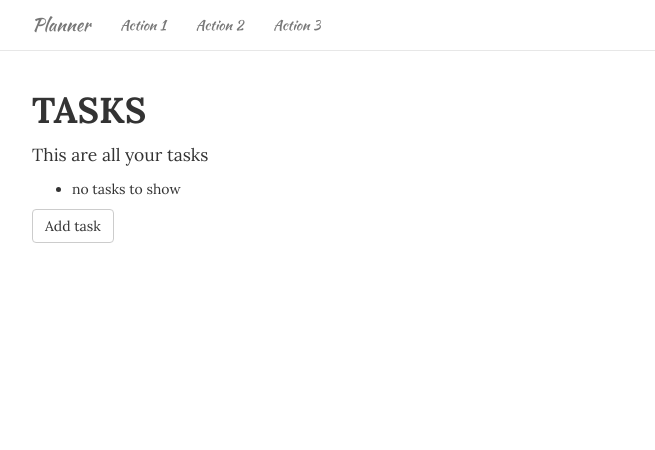
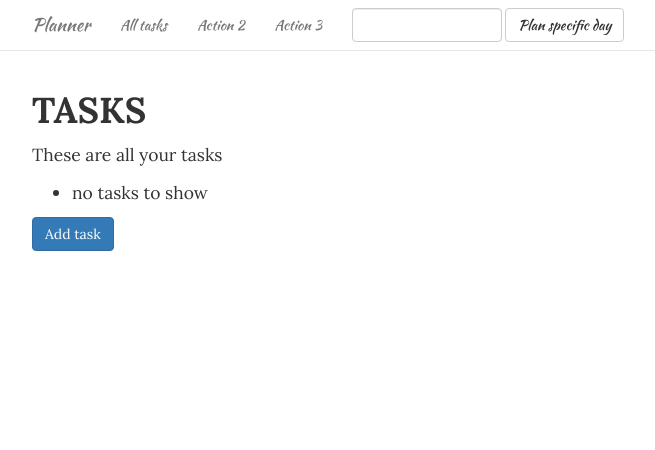
Before and after one commit to roxel/pydiary, a Flask app: page /planner/ in a window 1280 px wide. Shown: the top 450 px of the page, without its empty margins (263-918 px from the left). Run offline with Flask 2, Linux system fonts and the light colour scheme; data that the repository does not hold is empty; parts of the project's set-up code (start-up, migrations or seed data) failed here and were passed over; some libraries are stand-ins or nearby versions.

Commit message:
day planner picker

```diff
--- a/app/planner/views.py
+++ b/app/planner/views.py
@@ -14,8 +14,11 @@ def show_index():
     return render_template("planner/index.html", tasks=tasks)
 
 
-@planner.route('/<regex("[0-9]{4}-[0-9]{2}-[0-9]{2}"):date_string>')
-def show_tasks_by_date(date_string):
+@planner.route('/date')
+@planner.route('/date/<regex("[0-9]{4}-[0-9]{2}-[0-9]{2}"):date_string>')
+def show_tasks_by_date(date_string=None):
+    if not date_string:
+        date_string = request.args['date']
     try:
         date = get_date_from_date_string(date_string)
     except ValueError:
@@ -26,8 +29,7 @@ def show_tasks_by_date(date_string):
 
 
 @planner.route('/add', methods=['GET', 'POST'])
-@planner.route('/<regex("[0-9]{4}-[0-9]{2}-[0-9]{2}"):date_string>/add', methods=['GET', 'POST'])
-def add_task(date_string=None):
+def add_task():
     form = TaskForm(request.form)
     if request.method == "POST" and form.validate():
         task = Task(name=form.name.data,
@@ -35,11 +37,25 @@ def add_task(date_string=None):
                     priority=form.priority.data)
         db_session.add(task)
         db_session.commit()
-        # return redirect(redirect_url())
         return redirect(url_for('planner.show_index'))
     else:
-        if date_string:
-            form.date.data = get_date_from_date_string(date_string)
+        return render_template('planner/form.html',
+                               form=form,
+                               submit_string="Add")
+
+
+@planner.route('/date/<regex("[0-9]{4}-[0-9]{2}-[0-9]{2}"):date_string>/add', methods=['GET', 'POST'])
+def add_task_by_date(date_string):
+    form = TaskForm(request.form)
+    if request.method == "POST" and form.validate():
+        task = Task(name=form.name.data,
+                    date=form.date.data,
+                    priority=form.priority.data)
+        db_session.add(task)
+        db_session.commit()
+        return redirect(url_for('planner.show_tasks_by_date', date_string=date_string))
+    else:
+        form.date.data = get_date_from_date_string(date_string)
         return render_template('planner/form.html',
                                form=form,
                                submit_string="Add")
--- a/app/static/style.css
+++ b/app/static/style.css
@@ -52,7 +52,7 @@ ul.nav {
  *
  */
 
-#content p {
+#content p, #content li {
   font-family: 'Lora', serif;
   font-weight: 400;
   font-size: 1.25em;
--- a/app/templates/layout/base.html
+++ b/app/templates/layout/base.html
@@ -28,29 +28,7 @@
     </head>
     <body>
 
-        {% block navbar %}
-        <!-- Static navbar -->
-        <nav class="navbar navbar-default navbar-static-top" role="navigation">
-          <div class="container">
-            <div class="navbar-header">
-              <button type="button" class="navbar-toggle collapsed" data-toggle="collapse" data-target="#navbar" aria-expanded="false" aria-controls="navbar">
-                <span class="sr-only">Toggle navigation</span>
-                <span class="icon-bar"></span>
-                <span class="icon-bar"></span>
-                <span class="icon-bar"></span>
-              </button>
-              <a class="navbar-brand" href="/">Planner</a>
-            </div>
-            <div id="navbar" class="navbar-collapse collapse">
-              <ul class="nav navbar-nav">
-                  <li><a href="/planner/action1">Action 1</a></li>
-                  <li><a href="/planner/action2">Action 2</a></li>
-                  <li><a href="/planner/action3">Action 3</a></li>
-              </ul>
-            </div><!--/.nav-collapse -->
-          </div>
-        </nav>
-        {% endblock %}
+        {% include 'layout/navbar.html' %}
 
         <div class="container">
             <div id="content">
--- /dev/null
+++ b/app/templates/layout/navbar.html
@@ -0,0 +1,21 @@
+<nav class="navbar navbar-default navbar-static-top" role="navigation">
+  <div class="container">
+    <div class="navbar-header">
+      <button type="button" class="navbar-toggle collapsed" data-toggle="collapse" data-target="#navbar" aria-expanded="false" aria-controls="navbar">
+        <span class="sr-only">Toggle navigation</span>
+        <span class="icon-bar"></span>
+        <span class="icon-bar"></span>
+        <span class="icon-bar"></span>
+      </button>
+      <a class="navbar-brand" href="/">Planner</a>
+    </div>
+    <div id="navbar" class="navbar-collapse collapse">
+      <ul class="nav navbar-nav">
+          <li><a href="/">All tasks</a></li>
+          <li><a href="/planner/action2">Action 2</a></li>
+          <li><a href="/planner/action3">Action 3</a></li>
+          <li class="navbar-form">{% include 'planner/day_planner_form.html' %}</li>
+      </ul>
+    </div><!--/.nav-collapse -->
+  </div>
+</nav>
--- a/app/templates/planner/date_index.html
+++ b/app/templates/planner/date_index.html
@@ -4,7 +4,6 @@
 
 {% block content %}
     <h1>Tasks for {{ date_string }}</h1>
-    <p>This is planner page</p>
-    {{ macros.task_list(tasks, "you haven't added any tasks for this day yet") }}
-    <a class="btn btn-default" href="{{ url_for('planner.add_task', date_string=date_string) }}" role="button">Add task</a>
+    {{ macros.task_list(tasks, "you haven't added any tasks for this day yet", show_date=False) }}
+    <a class="btn btn-default" href="{{ url_for('planner.add_task_by_date', date_string=date_string) }}" role="button">Add task</a>
 {% endblock %}
--- /dev/null
+++ b/app/templates/planner/day_planner_form.html
@@ -0,0 +1,4 @@
+<form method="GET" action="{{ url_for('planner.show_tasks_by_date') }}" class="form-inline">
+    <input class="form-control datepicker" id="date_string" name="date" type="text" value="">
+    <button class="btn btn-default" type="submit">Plan specific day</button>
+</form>
--- a/app/templates/planner/index.html
+++ b/app/templates/planner/index.html
@@ -1,24 +1,11 @@
 {% extends "layout/base.html" %}
 {% import 'planner/macros.html' as macros %}
+{% import 'layout/macros.html' as form_macros %}
 {% block title %}Planner{% endblock %}
 
 {% block content %}
     <h1 class="index">Tasks</h1>
-    <p>This are all your tasks</p>
-    <ul>
-    {% if tasks %}
-        {% for t in tasks %}
-            {% if t.priority==1 %}
-            <li><strong>{{ macros.task_text_with_href(t) }}</strong> ({{ t.date }})</li>
-            {% elif t.priority==-1 %}
-            <li><i>{{ macros.task_text_with_href(t) }}</i> ({{ t.date }})</li>
-            {% else %}
-            <li>{{ macros.task_text_with_href(t) }}({{ t.date }})</li>
-            {% endif %}
-        {% endfor %}
-    {% else %}
-            <li>no tasks to show</li>
-    {% endif %}
-    </ul>
-    <a class="btn btn-default" href="{{ url_for('planner.add_task') }}" role="button">Add task</a>
+    <p>These are all your tasks</p>
+    {{ macros.task_list(tasks, "no tasks to show", show_date=True) }}
+    <p><a class="btn btn-primary" href="{{ url_for('planner.add_task') }}" role="button">Add task</a></p>
 {% endblock %}
--- a/app/templates/planner/macros.html
+++ b/app/templates/planner/macros.html
@@ -1,13 +1,13 @@
-{% macro task_list(tasks, no_tasks_message) -%}
+{% macro task_list(tasks, no_tasks_message, show_date) -%}
     <ul>
     {% if tasks %}
         {% for t in tasks %}
             {% if t.priority==1 %}
-            <li><strong>{{ task_text_with_href(t) }}</strong> ({{ t.date }})</li>
+            <li><strong>{{ task_text_with_href(t) }}</strong> <small>{{ '(' + t.date.strftime('%Y-%m-%d') + ')'  if show_date }}</small> </li>
             {% elif t.priority==-1 %}
-            <li><i>{{ task_text_with_href(t) }}</i> ({{ t.date }})</li>
+            <li><i>{{ task_text_with_href(t) }}</i> <small>{{ '(' + t.date.strftime('%Y-%m-%d') + ')'  if show_date }}</small> </li>
             {% else %}
-            <li>{{ task_text_with_href(t) }}({{ t.date }})</li>
+            <li>{{ task_text_with_href(t) }} <small>{{ '(' + t.date.strftime('%Y-%m-%d') + ')'  if show_date }}</small> </li>
             {% endif %}
         {% endfor %}
     {% else %}
```
